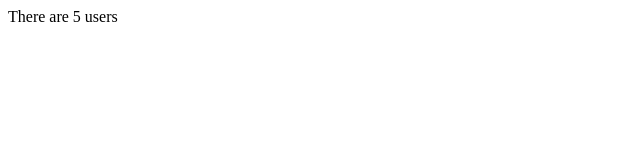
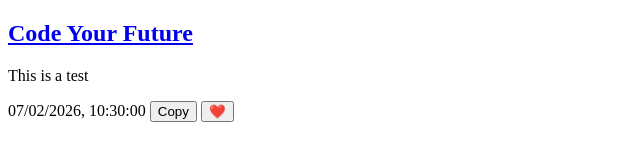
Before and after one commit to TzeMingHo/Project-shared-Bookmarks, a plain HTML site: page index.html in a window 1280 px wide. Shown: the whole page, without its empty margins (0-640 px from the left). Drawn offline with Linux system fonts and the light colour scheme.

Commit message:
create bookmark function for one card

```diff
--- a/index.html
+++ b/index.html
@@ -1,13 +1,30 @@
-
-<!DOCTYPE html>
+<!doctype html>
 <html lang="en">
   <head>
-  <meta charset="UTF-8">
-  <meta name="viewport" content="width=device-width, initial-scale=1.0">
+    <meta charset="UTF-8" />
+    <meta name="viewport" content="width=device-width, initial-scale=1.0" />
     <title>Shared-Bookmarks</title>
     <script type="module" src="script.js"></script>
   </head>
   <body>
+    <main>
+      <div id="root"></div>
+    <template id="bookmark-card-template">
+      <article class="bookmark-card">
 
+        <h2 class="bookmark-title">
+          <a class="bookmark-link" href=""></a>
+        </h2>
+
+        <p class="bookmark-description"></p>
+
+        <time datetime="" class="created-time"></time>
+
+        <button type="button" class="copy-btn">Copy</button>
+        <button type="button" class="like-btn"> ❤️ </button>
+
+      </article>
+    </template>
+    </main>
   </body>
 </html>
--- a/script.js
+++ b/script.js
@@ -5,9 +5,42 @@
 // Note that when running locally, in order to open a web page which uses modules, you must serve the directory over HTTP e.g. with https://www.npmjs.com/package/http-server
 // You can't open the index.html file using a file:// URL.
 
+// this obj jest for testing
+const user1 = {
+  title: "Code Your Future",
+  url: "https://codeyourfuture.io/",
+  description: "This is a test",
+  timestamp: "2026-02-07T10:30:00Z",
+  likeCounter: 0,
+  userId: 1,
+};
+
 import { getUserIds } from "./storage.js";
 
 window.onload = function () {
   const users = getUserIds();
-  document.querySelector("body").innerText = `There are ${users.length} users`;
+  // document.querySelector("body").innerText = `There are ${users.length} users`;
+  const cardd = bookmarkCard(user1);
+  const rootElm =document.getElementById("root");
+  rootElm.append(cardd);
 };
+
+
+function bookmarkCard({title,url,description,timestamp,likeCounter})
+{
+  const template = document.getElementById("bookmark-card-template");
+  const card = template.content.cloneNode(true);
+  const link = card.querySelector(".bookmark-link");
+  link.textContent = title;
+  link.href = url;
+  link.target= "_blank";
+  card.querySelector(".bookmark-description").textContent = description;
+
+  const date = new Date(timestamp);   // parses the timestamp then turns it into Date object
+  const timeElm = card.querySelector(".created-time");
+  timeElm.textContent = date.toLocaleString("en-GB");  //English- Great Britain
+  timeElm.dateTime = timestamp;
+  //still need to solve copy and like buttons
+
+  return card;
+}
```
Also changed, not shown: notes.md (added, +19 -0 lines). Lines whose indentation alone changed are shown as unchanged.
